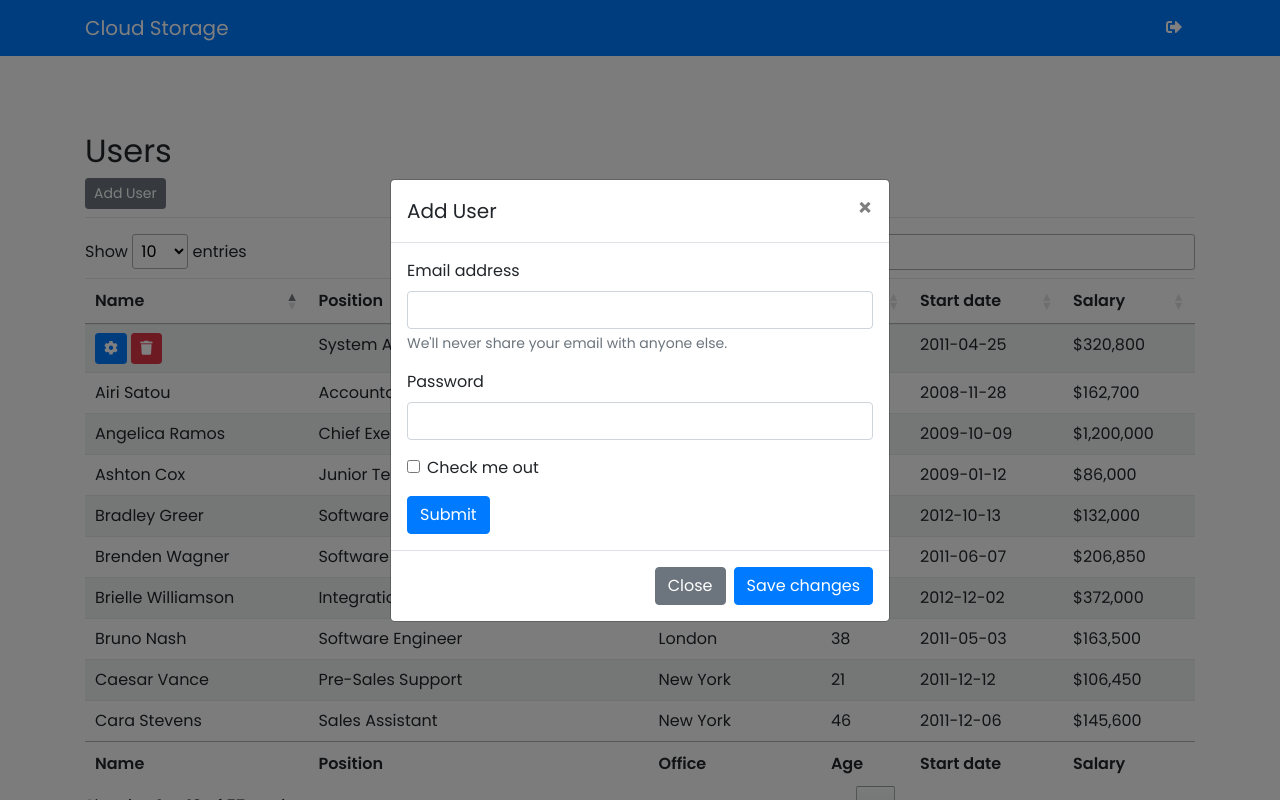
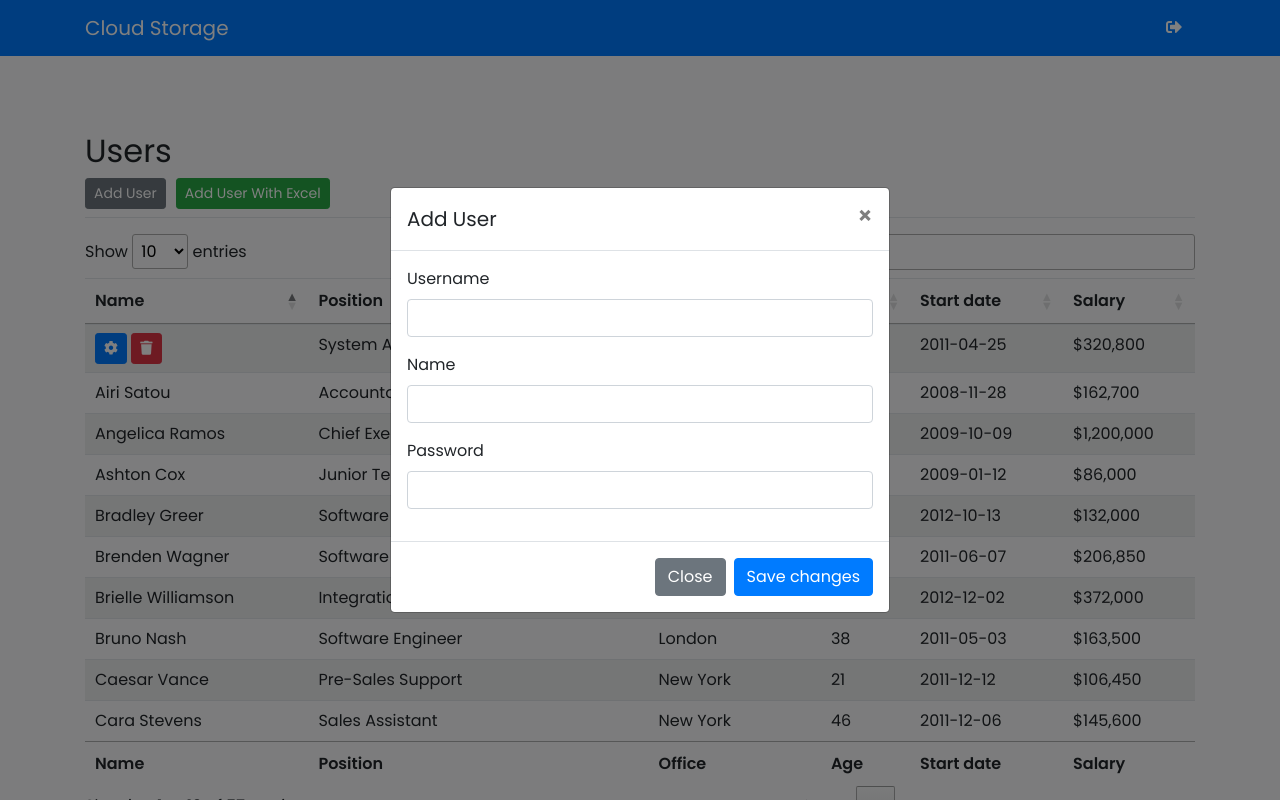
Before and after one commit to rapsign/Drive-Cloud, a CodeIgniter 4 app: template Drive/app/Views/admin/index.php in a window 1280 px wide, after a click on "Add User". Run offline with PHP 8.4 and a stand-in for CodeIgniter, Linux system fonts and the light colour scheme; the template is opened without the code that fills it, so the values that code supplies are empty; some libraries are stand-ins or nearby versions.

Commit message:
adjusting form add user
memperbaiki input form untuk add user

```diff
--- a/Drive/app/Views/admin/index.php
+++ b/Drive/app/Views/admin/index.php
@@ -97,6 +97,7 @@
             <h1 class="h2">Users</h1>
             <div class="btn-toolbar mb-2 mb-md-0">
                 <button type="button" class="btn btn-sm btn-secondary" data-toggle="modal" data-target="#addUser">Add User</button>
+                <button class="btn btn-success btn-sm" style="margin-left: 10px;" data-toggle="modal" data-target="#addUserExcel">Add User With Excel</button>
             </div>
         </div>
 
@@ -598,19 +599,17 @@
                 <div class="modal-body">
                     <form>
                         <div class="form-group">
-                            <label for="exampleInputEmail1">Email address</label>
-                            <input type="email" class="form-control" id="exampleInputEmail1" aria-describedby="emailHelp">
-                            <small id="emailHelp" class="form-text text-muted">We'll never share your email with anyone else.</small>
+                            <label for="Username">Username</label>
+                            <input type="text" class="form-control" id="username" aria-describedby="username" name="username">
                         </div>
                         <div class="form-group">
-                            <label for="exampleInputPassword1">Password</label>
-                            <input type="password" class="form-control" id="exampleInputPassword1">
+                            <label for="name">Name</label>
+                            <input type="text" class="form-control" id="name" aria-describedby="name" name="name">
                         </div>
-                        <div class="form-group form-check">
-                            <input type="checkbox" class="form-check-input" id="exampleCheck1">
-                            <label class="form-check-label" for="exampleCheck1">Check me out</label>
+                        <div class="form-group">
+                            <label for="password">Password</label>
+                            <input type="password" class="form-control" id="password" name="password">
                         </div>
-                        <button type="submit" class="btn btn-primary">Submit</button>
                     </form>
                 </div>
                 <div class="modal-footer">
@@ -645,6 +644,30 @@
             </div>
         </div>
     </div>
+    <div class="modal fade" id="addUserExcel" tabindex="-1" aria-labelledby="addUserExcel" aria-hidden="true">
+        <div class="modal-dialog modal-dialog-centered">
+            <div class="modal-content">
+                <div class="modal-header">
+                    <h5 class="modal-title" id="addUserExcel">Add User</h5>
+                    <button type="button" class="close" data-dismiss="modal" aria-label="Close">
+                        <span aria-hidden="true">&times;</span>
+                    </button>
+                </div>
+                <div class="modal-body">
+                    <div class="form-group">
+                        <div class="form-group">
+                            <label for="exampleFormControlFile1">.Xls Only</label>
+                            <input type="file" class="form-control-file" id="exampleFormControlFile1" accept=".xlsx, .xls">
+                        </div>
+                    </div>
+                </div>
+                <div class="modal-footer">
+                    <button type="button" class="btn btn-secondary" data-dismiss="modal">Close</button>
+                    <button type="button" class="btn btn-primary">Save changes</button>
+                </div>
+            </div>
+        </div>
+    </div>
 
     <!-- Bootstrap JS and dependencies -->
     <script src="https://cdn.jsdelivr.net/npm/jquery@3.5.1/dist/jquery.slim.min.js" integrity="sha384-DfXdz2htPH0lsSSs5nCTpuj/zy4C+OGpamoFVy38MVBnE+IbbVYUew+OrCXaRkfj" crossorigin="anonymous"></script>
```
Also changed, not shown: Drive/public/assets/css/style.css.
